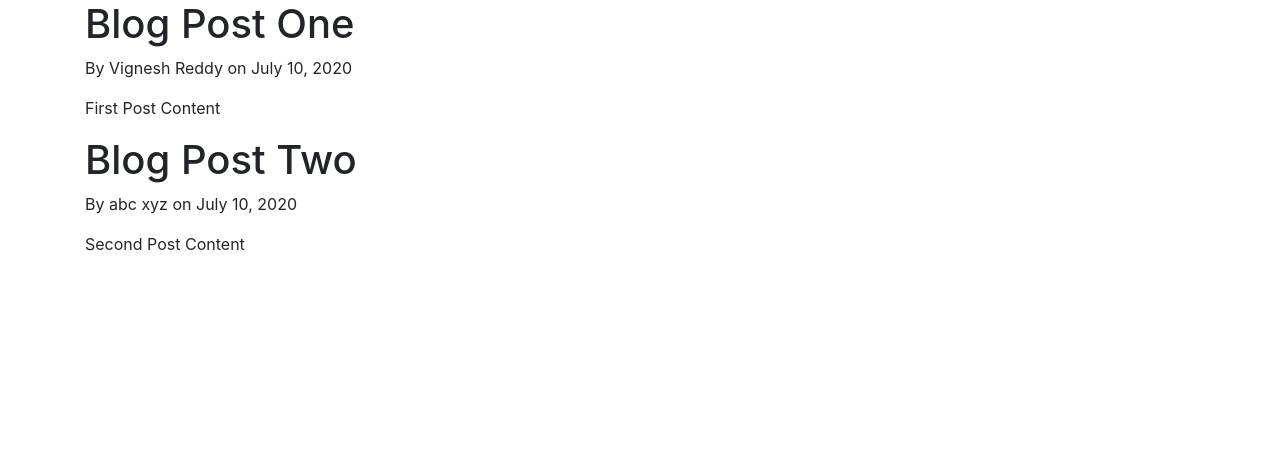
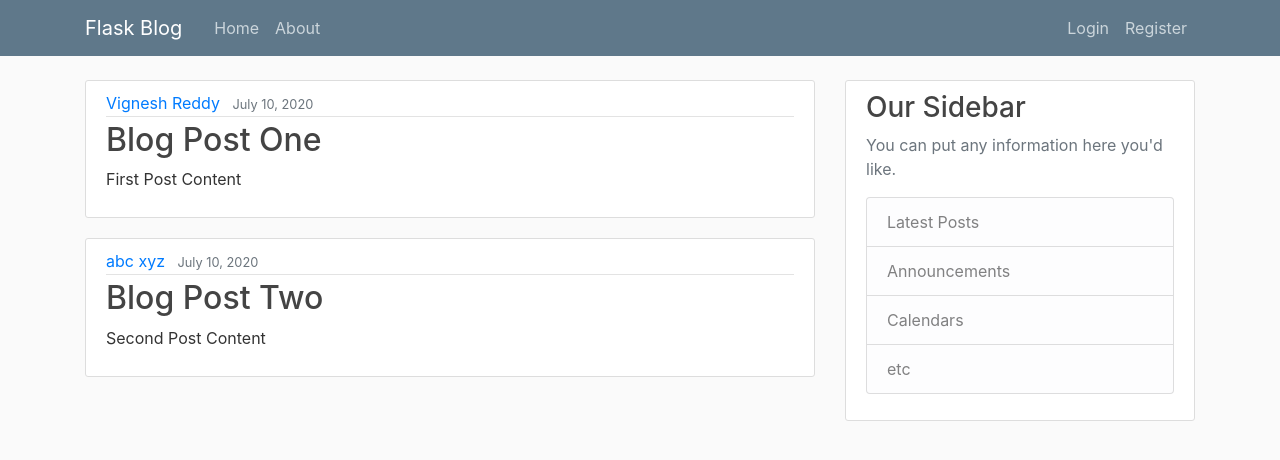
Before and after one commit to wiserdivisor/codeblog, a Flask app: page / in a window 1280 px wide. Shown: the top 460 px of the page. Run offline with Flask 2, Linux system fonts and the light colour scheme; some libraries are stand-ins or nearby versions.

Commit message:
commit_2

```diff
--- a/flaskblog.py
+++ b/flaskblog.py
@@ -4,7 +4,7 @@
 # log on "localhost:5000"
 
 # importing flask class.
-from flask import Flask, render_template
+from flask import Flask, render_template, url_for
 
 # make app variable.
 # set it to an instance of flask class.
--- /dev/null
+++ b/static/main.css
@@ -0,0 +1,80 @@
+body {
+  background: #fafafa;
+  color: #333333;
+  margin-top: 5rem;
+}
+
+h1, h2, h3, h4, h5, h6 {
+  color: #444444;
+}
+
+.bg-steel {
+  background-color: #5f788a;
+}
+
+.site-header .navbar-nav .nav-link {
+  color: #cbd5db;
+}
+
+.site-header .navbar-nav .nav-link:hover {
+  color: #ffffff;
+}
+
+.site-header .navbar-nav .nav-link.active {
+  font-weight: 500;
+}
+
+.content-section {
+  background: #ffffff;
+  padding: 10px 20px;
+  border: 1px solid #dddddd;
+  border-radius: 3px;
+  margin-bottom: 20px;
+}
+
+.article-title {
+  color: #444444;
+}
+
+a.article-title:hover {
+  color: #428bca;
+  text-decoration: none;
+}
+
+.article-content {
+  white-space: pre-line;
+}
+
+.article-img {
+  height: 65px;
+  width: 65px;
+  margin-right: 16px;
+}
+
+.article-metadata {
+  padding-bottom: 1px;
+  margin-bottom: 4px;
+  border-bottom: 1px solid #e3e3e3
+}
+
+.article-metadata a:hover {
+  color: #333;
+  text-decoration: none;
+}
+
+.article-svg {
+  width: 25px;
+  height: 25px;
+  vertical-align: middle;
+}
+
+.account-img {
+  height: 125px;
+  width: 125px;
+  margin-right: 20px;
+  margin-bottom: 16px;
+}
+
+.account-heading {
+  font-size: 2.5rem;
+}
--- a/templates/home.html
+++ b/templates/home.html
@@ -1,8 +1,15 @@
 {% extends "layout.html" %}
 {% block content %}
   {% for post in posts %}
-    <h1>{{ post.title }}</h1>
-    <p>By {{ post.author }} on {{ post.date_posted }}</p>
-    <p>{{ post.content }}</p>
+    <article class="media content-section">
+    <div class="media-body">
+      <div class="article-metadata">
+        <a class="mr-2" href="#">{{ post.author }}</a>
+        <small class="text-muted">{{ post.date_posted }}</small>
+      </div>
+      <h2><a class="article-title" href="#">{{ post.title }}</a></h2>
+      <p class="article-content">{{ post.content }}</p>
+    </div>
+    </article>
   {% endfor %}
 {% endblock content %}}
--- a/templates/layout.html
+++ b/templates/layout.html
@@ -2,7 +2,12 @@
 <html>
   <head>
     <!-- CSS only -->
-    <link rel="stylesheet" href="https://stackpath.bootstrapcdn.com/bootstrap/4.5.0/css/bootstrap.min.css" integrity="sha384-9aIt2nRpC12Uk9gS9baDl411NQApFmC26EwAOH8WgZl5MYYxFfc+NcPb1dKGj7Sk" crossorigin="anonymous">
+    <link rel="stylesheet"
+    href="https://stackpath.bootstrapcdn.com/bootstrap/4.5.0/css/bootstrap.min.css"
+    integrity="sha384-9aIt2nRpC12Uk9gS9baDl411NQApFmC26EwAOH8WgZl5MYYxFfc+NcPb1dKGj7Sk"
+    crossorigin="anonymous">
+
+    <link rel="stylesheet" type="text/css" href="{{ url_for('static',filename='main.css') }}">
 
     {% if title %}
       <title>Flask Blog - {{ title }}</title>
@@ -11,17 +16,66 @@
     {% endif %}
   </head>
   <body>
+
+    <header class="site-header">
+      <nav class="navbar navbar-expand-md navbar-dark bg-steel fixed-top">
+        <div class="container">
+          <a class="navbar-brand mr-4" href="/">Flask Blog</a>
+          <button class="navbar-toggler" type="button" data-toggle="collapse"
+                  data-target="#navbarToggle" aria-controls="navbarToggle"
+                  aria-expanded="false" aria-label="Toggle navigation">
+            <span class="navbar-toggler-icon"></span>
+          </button>
+          <div class="collapse navbar-collapse" id="navbarToggle">
+            <div class="navbar-nav mr-auto">
+              <a class="nav-item nav-link" href="/">Home</a>
+              <a class="nav-item nav-link" href="/about">About</a>
+            </div>
+            <!-- Navbar Right Side -->
+            <div class="navbar-nav">
+              <a class="nav-item nav-link" href="/login">Login</a>
+              <a class="nav-item nav-link" href="/register">Register</a>
+            </div>
+          </div>
+        </div>
+      </nav>
+    </header>
+
     <!--Unique for every page-->
-    <div class="container">
-      {% block content %}
-      {% endblock %}
-    </div>
+    <main role="main" class="container">
+      <div class="row">
+        <div class="col-md-8">
+          {% block content %}{% endblock %}
+        </div>
+        <div class="col-md-4">
+          <div class="content-section">
+            <h3>Our Sidebar</h3>
+            <p class='text-muted'>You can put any information here you'd like.
+              <ul class="list-group">
+                <li class="list-group-item list-group-item-light">Latest Posts</li>
+                <li class="list-group-item list-group-item-light">Announcements</li>
+                <li class="list-group-item list-group-item-light">Calendars</li>
+                <li class="list-group-item list-group-item-light">etc</li>
+              </ul>
+            </p>
+          </div>
+        </div>
+      </div>
+    </main>
 
     <!--Optional JS-->
     <!-- jQuery, Popper.js, Bootstrap.js -->
-    <script src="https://code.jquery.com/jquery-3.5.1.slim.min.js" integrity="sha384-DfXdz2htPH0lsSSs5nCTpuj/zy4C+OGpamoFVy38MVBnE+IbbVYUew+OrCXaRkfj" crossorigin="anonymous"></script>
-    <script src="https://cdn.jsdelivr.net/npm/popper.js@1.16.0/dist/umd/popper.min.js" integrity="sha384-Q6E9RHvbIyZFJoft+2mJbHaEWldlvI9IOYy5n3zV9zzTtmI3UksdQRVvoxMfooAo" crossorigin="anonymous"></script>
-    <script src="https://stackpath.bootstrapcdn.com/bootstrap/4.5.0/js/bootstrap.min.js" integrity="sha384-OgVRvuATP1z7JjHLkuOU7Xw704+h835Lr+6QL9UvYjZE3Ipu6Tp75j7Bh/kR0JKI" crossorigin="anonymous"></script>
+    <script src="https://code.jquery.com/jquery-3.5.1.slim.min.js"
+    integrity="sha384-DfXdz2htPH0lsSSs5nCTpuj/zy4C+OGpamoFVy38MVBnE+IbbVYUew+OrCXaRkfj"
+    crossorigin="anonymous"></script>
+
+    <script src="https://cdn.jsdelivr.net/npm/popper.js@1.16.0/dist/umd/popper.min.js"
+    integrity="sha384-Q6E9RHvbIyZFJoft+2mJbHaEWldlvI9IOYy5n3zV9zzTtmI3UksdQRVvoxMfooAo"
+    crossorigin="anonymous"></script>
+
+    <script src="https://stackpath.bootstrapcdn.com/bootstrap/4.5.0/js/bootstrap.min.js"
+    integrity="sha384-OgVRvuATP1z7JjHLkuOU7Xw704+h835Lr+6QL9UvYjZE3Ipu6Tp75j7Bh/kR0JKI"
+    crossorigin="anonymous"></script>
 
   </body>
 </html>
```
